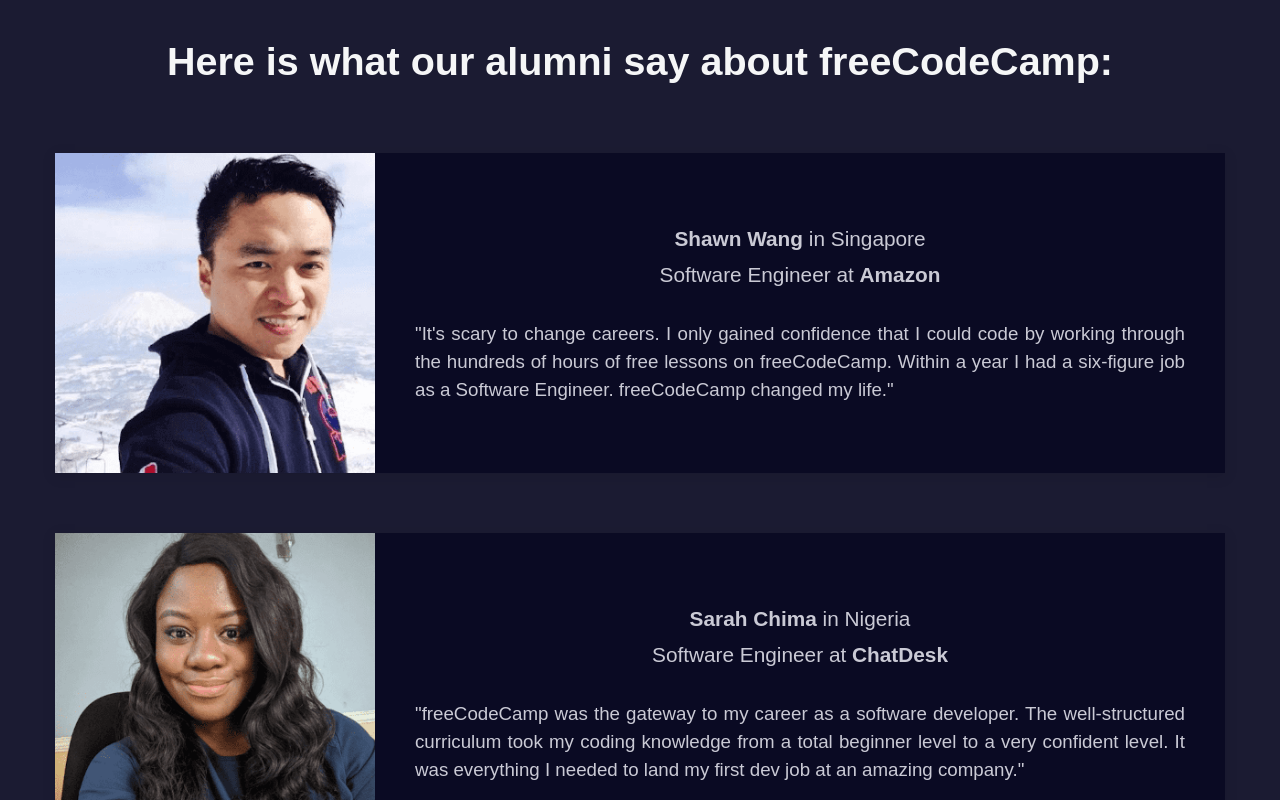
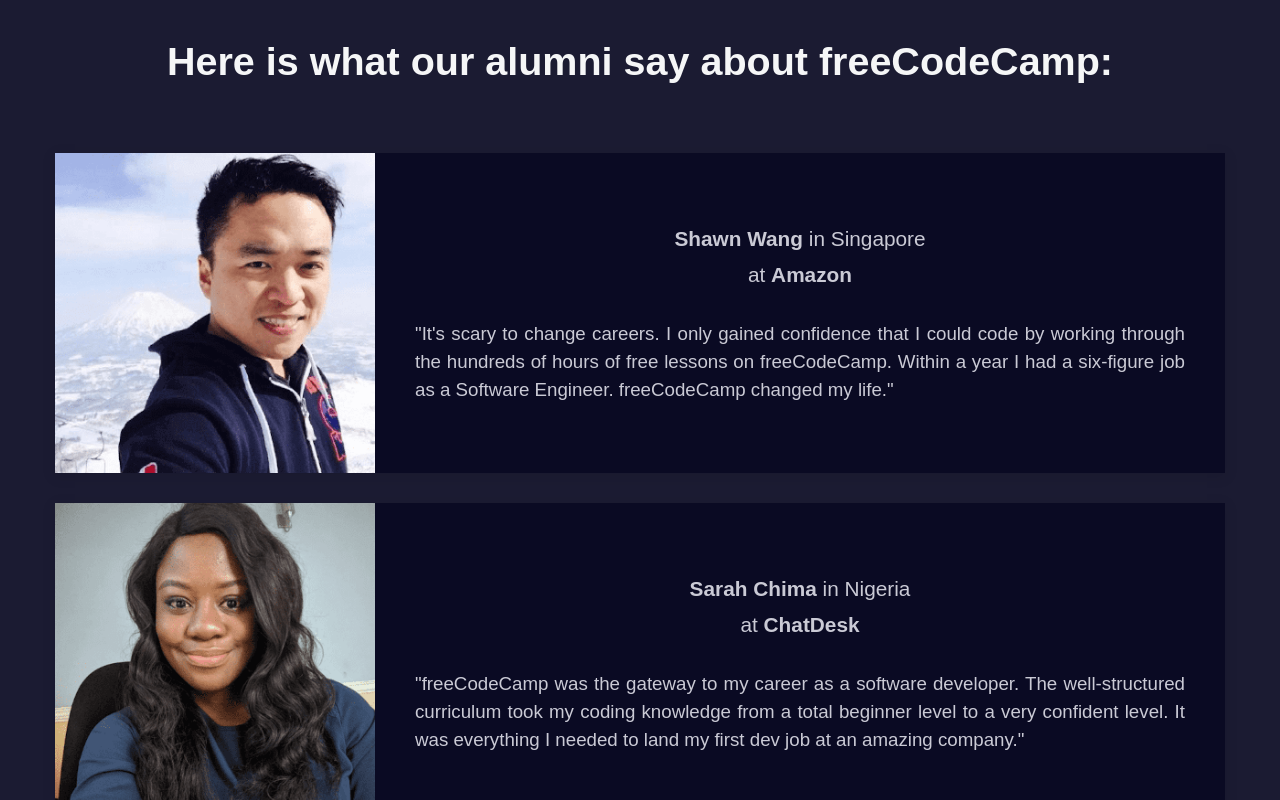
Before and after one commit to Hcrj99/Clone_Testify_FreeCodeCamp, a React (Create React App) app: page / in a window 1280 px wide. Shown: the top 800 px of the page. Built offline with nearby package versions, Linux system fonts and the light colour scheme.

Commit message:
add render arrays to person component + testify

```diff
--- a/src/App.js
+++ b/src/App.js
@@ -1,12 +1,13 @@
 import './App.css';
-import Testify from './components/Testify';
+import Person from './components/Person';
 
 function App() {
   return (
     <div className="App">
       <section className='main__container'>
         <h1>Here is what our alumni say about freeCodeCamp:</h1>
-        <Testify
+        <Person />
+        {/* <Testify
           image = 'shawn'
           name = 'Shawn Wang'
           country = 'Singapore'
@@ -26,7 +27,7 @@
           country = 'Sweden'
           work = 'Software Engineer'
           company = 'Spotify'
-          testify = "I've always struggled with learning JavaScript. I've taken many courses but freeCodeCamp's course was the one which stuck. Studying JavaScript as well as data structures and algorithms on freeCodeCamp gave me the skills and confidence I needed to land my dream job as a software engineer at Spotify." />
+          testify = "I've always struggled with learning JavaScript. I've taken many courses but freeCodeCamp's course was the one which stuck. Studying JavaScript as well as data structures and algorithms on freeCodeCamp gave me the skills and confidence I needed to land my dream job as a software engineer at Spotify." /> */}
       </section>
     </div>
   );
--- a/src/Styles/Testify.css
+++ b/src/Styles/Testify.css
@@ -38,3 +38,7 @@
     font-size: 1.8rem;
     text-align: justify;
 }
+
+.person__container {
+    margin: 0 auto;
+}
--- /dev/null
+++ b/src/components/Person.js
@@ -0,0 +1,46 @@
+import React from 'react';
+import Testify from './Testify';
+
+function Person() {
+    const persons = [
+        {
+            image : 'shawn',
+            name : 'Shawn Wang',
+            country : 'Singapore',
+            work : 'Software Engineer',
+            company : 'Amazon',
+            testify : "It's scary to change careers. I only gained confidence that I could code by working through the hundreds of hours of free lessons on freeCodeCamp. Within a year I had a six-figure job as a Software Engineer. freeCodeCamp changed my life."
+        },
+        {
+            image : 'sarah',
+            name : 'Sarah Chima',
+            country : 'Nigeria',
+            work : 'Software Engineer',
+            company : 'ChatDesk',
+            testify : "freeCodeCamp was the gateway to my career as a software developer. The well-structured curriculum took my coding knowledge from a total beginner level to a very confident level. It was everything I needed to land my first dev job at an amazing company."
+        },
+        {
+            image : 'emma',
+            name : 'Emma Bostian',
+            country : 'Sweden',
+            work : 'Software Engineer',
+            company :'Spotify',
+            testify : "I've always struggled with learning JavaScript. I've taken many courses but freeCodeCamp's course was the one which stuck. Studying JavaScript as well as data structures and algorithms on freeCodeCamp gave me the skills and confidence I needed to land my dream job as a software engineer at Spotify."
+        }
+      ];
+  return (
+    <div className='person__container'>
+      {persons.map((personList) =>
+      <Testify
+        image = {personList.image}
+        name = {personList.name}
+        country = {personList.country}
+        company = {personList.company}
+        testify = {personList.testify}
+      />
+      )}
+    </div>
+  );
+};
+
+export default Person;
```
